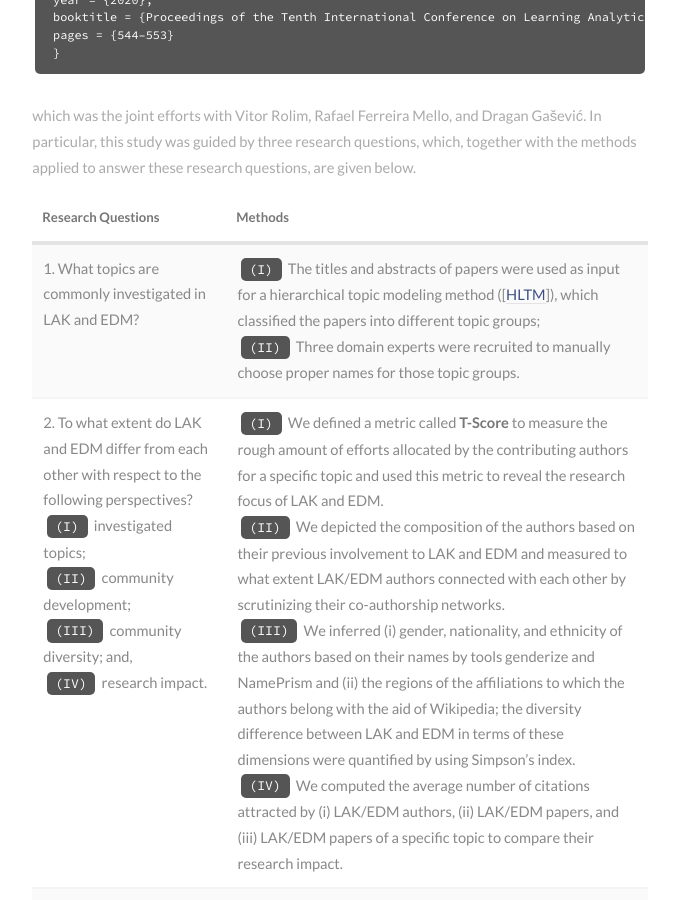
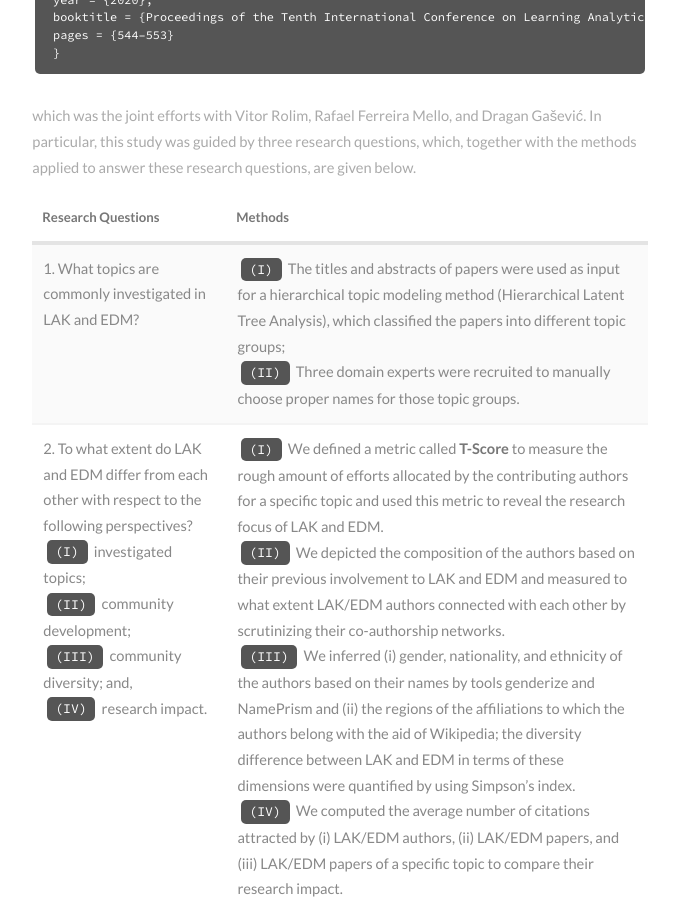
Before and after one commit to AngusGLChen/__angusglchen.github.io, a Jekyll site: the page built from _posts/2020-03-27-LAK2020_Lets.md, in a window 1280 px wide and 900 px high, scrolled down 800 px. Shown: the whole window, without its empty margins (153-832 px from the left). Built offline with Jekyll 4.4.1, drawn with Linux system fonts in a browser that asks for light colours.

Commit message:
Mar 27, 2020

```diff
--- a/_posts/2020-03-27-LAK2020_Lets.md
+++ b/_posts/2020-03-27-LAK2020_Lets.md
@@ -28,7 +28,7 @@ which was the joint efforts with Vitor Rolim, Rafael Ferreira Mello, and Dragan
 
 | Research Questions                                                                                                                                                                                                                             | Methods                                                                                                                                                                                                                                                                                                                                                                                                                                                                                                                                                                                                                                                                                                                                                                                                                                                                                                                                                                                         |
 |------------------------------------------------------------------------------------------------------------------------------------------------------------------------------------------------------------------------------------------------|-------------------------------------------------------------------------------------------------------------------------------------------------------------------------------------------------------------------------------------------------------------------------------------------------------------------------------------------------------------------------------------------------------------------------------------------------------------------------------------------------------------------------------------------------------------------------------------------------------------------------------------------------------------------------------------------------------------------------------------------------------------------------------------------------------------------------------------------------------------------------------------------------------------------------------------------------------------------------------------------------|
-| 1. What topics are commonly investigated in LAK and EDM?                                                                                                                                                                                       | `(I)` The titles and abstracts of papers were used as input for a hierarchical topic modeling method ([[HLTM](https://github.com/kmpoon/hlta)]), which classified the papers into different topic groups;<br>`(II)` Three domain experts were recruited to manually choose proper names for those topic groups.                                                                                                                                                                                                                                                                                                                                                                                                                                                                                                                                                                                                                                                                                                                     |
+| 1. What topics are commonly investigated in LAK and EDM?                                                                                                                                                                                       | `(I)` The titles and abstracts of papers were used as input for a hierarchical topic modeling method (Hierarchical Latent Tree Analysis), which classified the papers into different topic groups;<br>`(II)` Three domain experts were recruited to manually choose proper names for those topic groups.                                                                                                                                                                                                                                                                                                                                                                                                                                                                                                                                                                                                                                                                                                                     |
 | 2. To what extent do LAK and EDM differ from each other with respect to the following perspectives?<br>   `(I)` investigated topics;<br>   `(II)` community development;<br>   `(III)` community diversity; and,<br>   `(IV)` research impact. | `(I)` We defined a metric called **T-Score** to measure the rough amount of efforts allocated by the contributing authors for a specific topic and used this metric to reveal the research focus of LAK and EDM.<br>`(II)` We depicted the composition of the authors based on their previous involvement to LAK and EDM and measured to what extent LAK/EDM authors connected with each other by scrutinizing their co-authorship networks.<br>`(III)` We inferred (i) gender, nationality, and ethnicity of the authors based on their names by tools genderize and NamePrism and (ii) the regions of the affiliations to which the authors belong with the aid of Wikipedia; the diversity difference between LAK and EDM in terms of these dimensions were quantified by using Simpson's index.<br>`(IV)` We computed the average number of citations attracted by (i) LAK/EDM authors, (ii) LAK/EDM papers, and (iii) LAK/EDM papers of a specific topic to compare their research impact. |
 | 3. What are the potential directions for future research as derived from the work published in LAK and EDM?                                                                                                                                    | `Observation`: current gaps and potential directions for future work are often discussed in sections of “Discussion”, “Limitation”, “Future work”, … (denoted as future-work sections)<br>`Assumption`: certain terms were often used in such discussions, which can be used to shed some light on the future directions of a topic.<br>`Method`: such terms were retrieved by applying **word2vec** to analyze the text in future-work sections.
 
```
